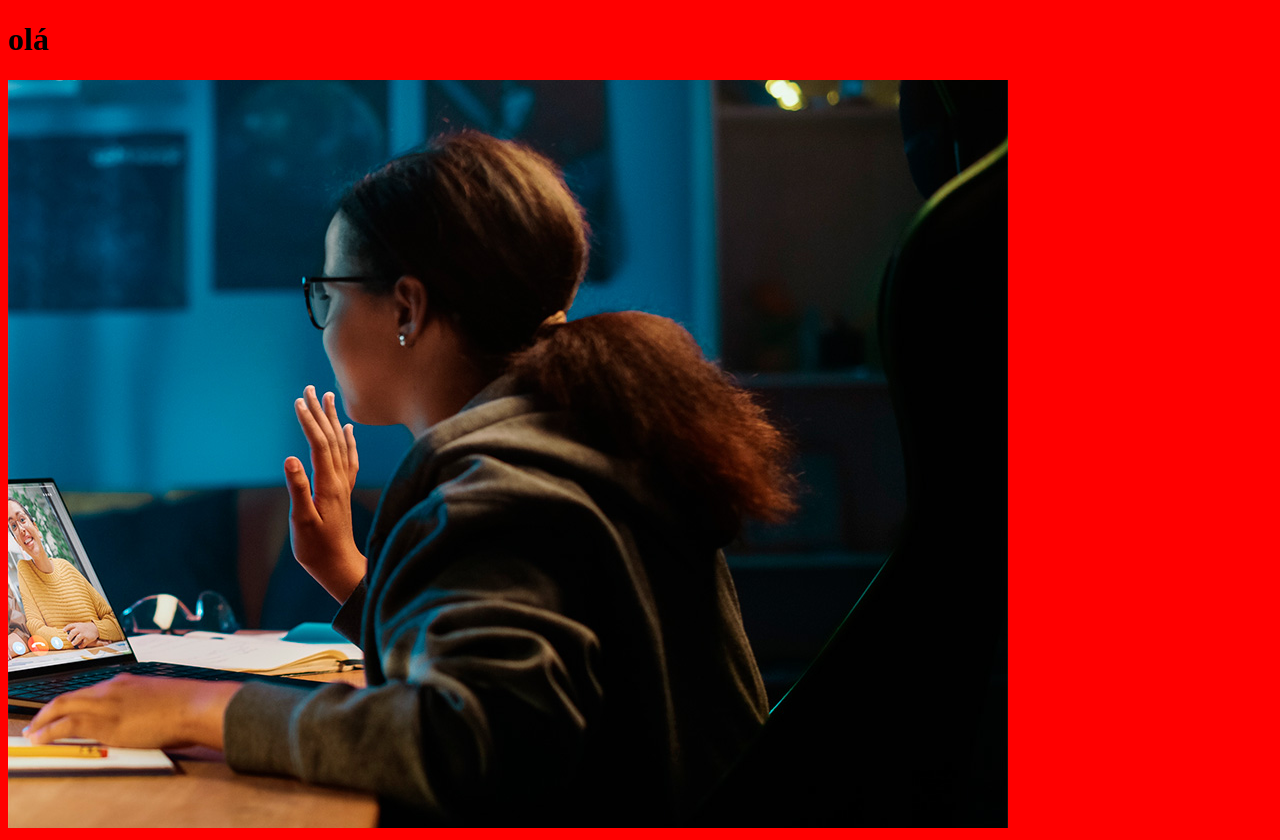
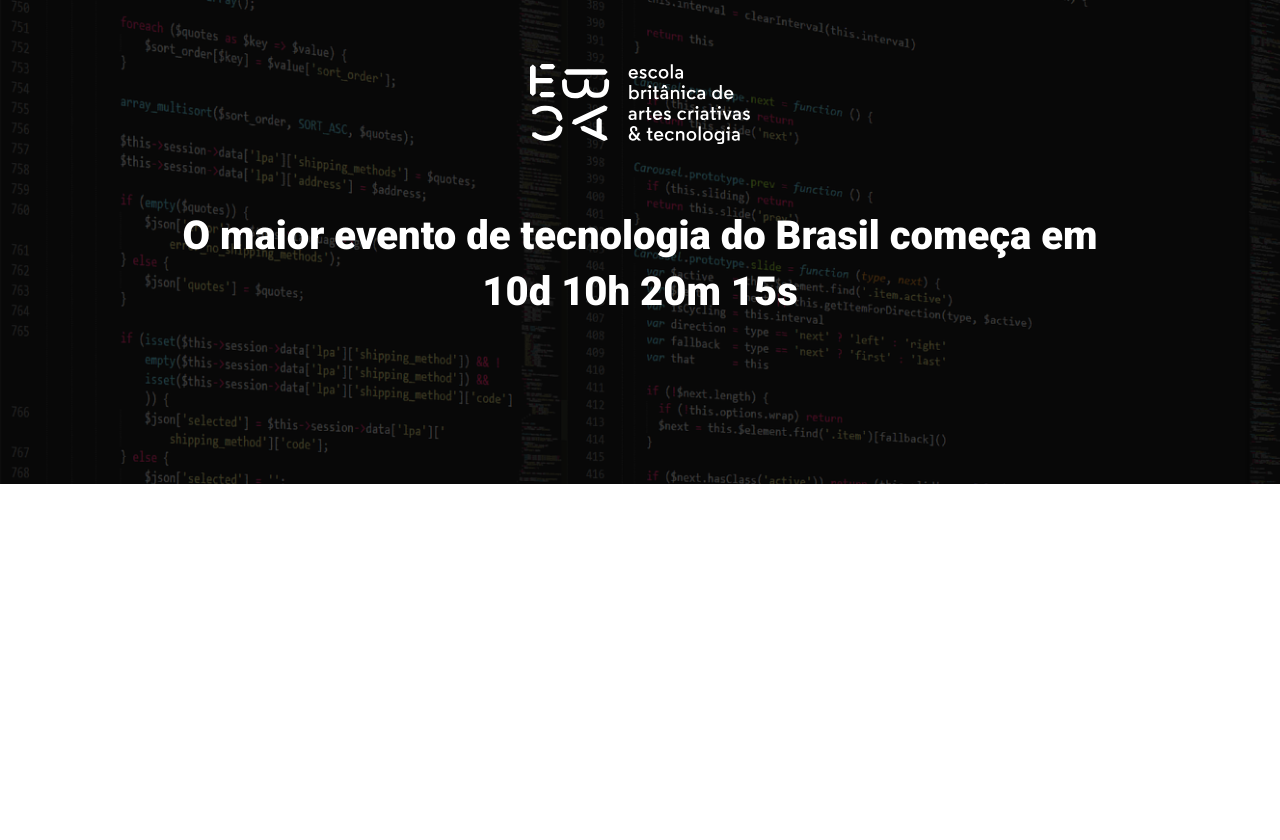
Before and after one commit to AntonioAnnes/projeto_tech_talks, a website built with Parcel: page src/index.html in a window 1280 px wide. After the commit the page ends 800 px from the top, so only its background shows below. Built offline with nearby package versions, Linux system fonts and the light colour scheme.

Commit message:
criando o hero

```diff
--- a/src/index.html
+++ b/src/index.html
@@ -5,11 +5,21 @@
     <meta http-equiv="X-UA-Compatible" content="IE=edge">
     <meta name="viewport" content="width=device-width, initial-scale=1.0">
     <title>Document</title>
+    <link rel="preconnect" href="https://fonts.googleapis.com">
+    <link rel="preconnect" href="https://fonts.gstatic.com" crossorigin>
+    <link href="https://fonts.googleapis.com/css2?family=Roboto:wght@400;700;900&display=swap" rel="stylesheet">
+
     <link rel="stylesheet" href="styles/main.scss">
 </head>
 <body>
-    <h1>olá</h1>
-    <img src="./images/backend.png" alt="">
+    <header class="hero">
+        <div class="container">
+            <img class="hero__logo" src="./images/ebac_logo.svg" alt="EBAC">
+            <p class="hero__text">
+                O maior evento de tecnologia do Brasil começa em 10d 10h 20m 15s
+            </p>
+        </div>
+    </header>
     <script src="scripts/main.js"></script>
 </body>
 </html>
--- /dev/null
+++ b/src/styles/_hero.scss
@@ -0,0 +1,52 @@
+.hero {
+    padding-top: 64px;
+    padding-bottom: 100px;
+    background-image: url(../images/fundo.png);
+    background-repeat: no-repeat;
+    background-size: cover;
+    position: relative;
+
+    .container {
+        position: relative;
+    }
+
+    &::before {
+        position: absolute;
+        top: 0;
+        left: 0;
+        width: 100%;
+        height: 100%;
+        background-color: #000;
+        content: '';
+        opacity: 0.7;
+    }
+
+    &__text {
+        margin-top: 64px;
+        margin-bottom: 64px;
+        font-size: 40px;
+        line-height: 56px;
+        font-weight: 800;
+        text-align: center;
+    }
+
+    &__logo {
+        margin: 0 auto;
+        height: 80px;
+        display: block;
+    }
+
+    @media (max-width: 640px) {
+        padding: 40px 0;
+
+        &__logo {
+            height: 40px;
+        }
+
+        &__text {
+            font-size: 22px;
+            line-height: 24px;
+            margin: 24px 0;
+        }
+    }
+}
--- a/src/styles/main.scss
+++ b/src/styles/main.scss
@@ -1,3 +1,23 @@
-body {
-    background-color: red;
+@use 'hero';
+
+* {
+    margin: 0;
+    padding: 0;
+    box-sizing: border-box;
+    font-family: Roboto, sans-serif;
+    color: #fff;
 }
+
+.container {
+    max-width: 960px;
+    width: 100%;
+    margin: 0 auto;
+
+    @media (max-width: 640px) {
+        max-width: 80%;
+    }
+
+    @media (max-width: 1024px) {
+        max-width: 90%;
+    }
+}
```
